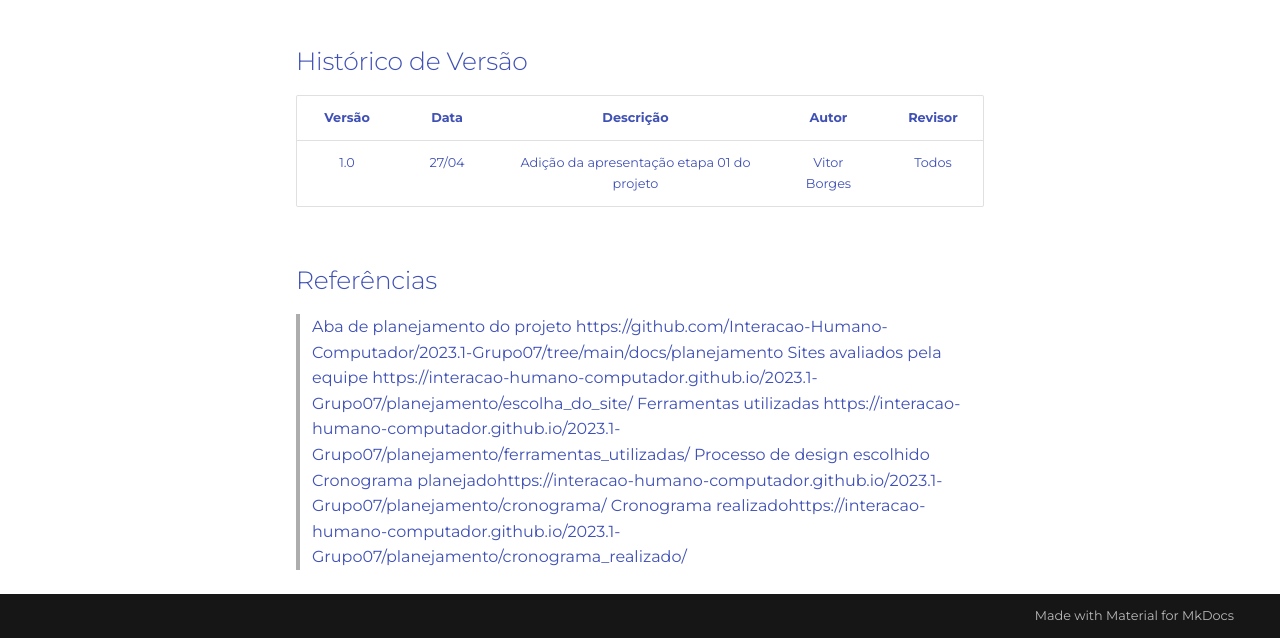
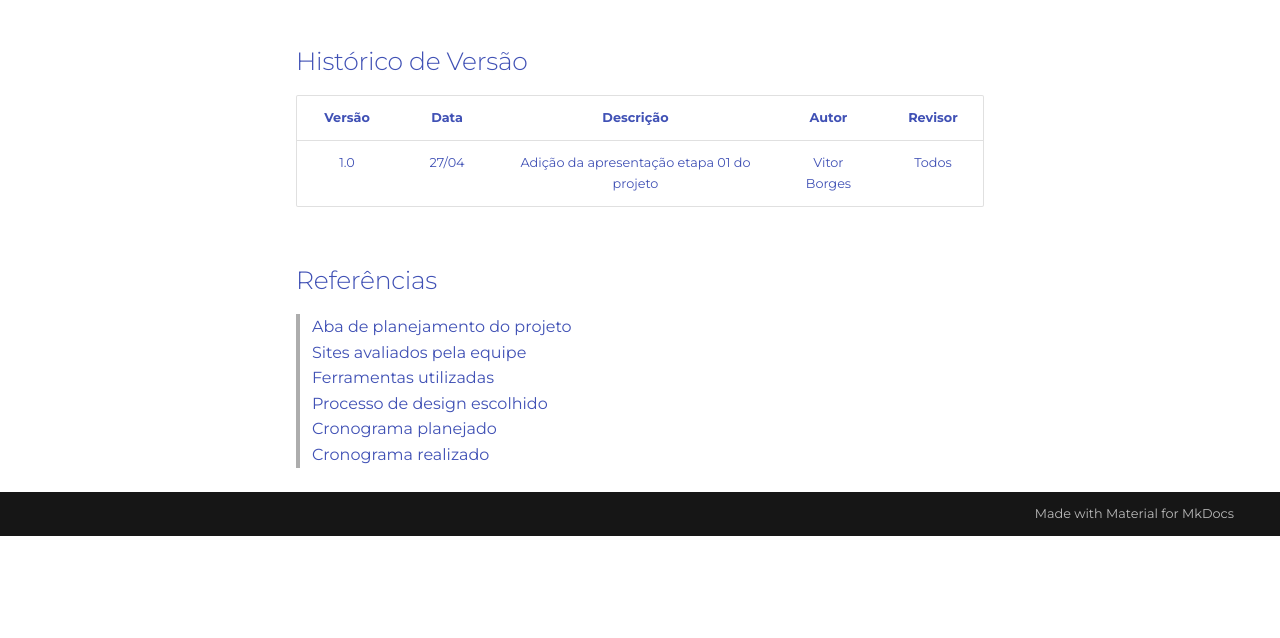
Before and after one commit to Interacao-Humano-Computador/2023.1-Agiel, an MkDocs documentation site: the page built from docs/apresentacoes/etapa-01.md, in a window 1280 px wide and 900 px high, scrolled down 695 px, cut to the strip 262-900 px from the top of the window. Built offline with MkDocs 1.6.1 and Material for MkDocs 9.7.7, drawn with Linux system fonts in a browser that asks for light colours; some web fonts are replaced; comment, search, counter and statistics services are not loaded; after the commit the page ends 1493 px from its top, so only the background shows below that.

Commit message:
fix: embed do video de apresentação

```diff
--- a/docs/apresentacoes/etapa-01.md
+++ b/docs/apresentacoes/etapa-01.md
@@ -15,7 +15,7 @@
 
 ## Video da apresentação
 
-<iframe width="560" height="315" src="https://www.youtube.com/watch?v=qOyrZM04N0k" frameborder="0" allow="accelerometer; autoplay; clipboard-write; encrypted-media; gyroscope; picture-in-picture" allowfullscreen></iframe>
+<iframe width="560" height="315" src="https://www.youtube.com/embed/qOyrZM04N0k" title="YouTube video player" frameborder="0" allow="accelerometer; autoplay; clipboard-write; encrypted-media; gyroscope; picture-in-picture; web-share" allowfullscreen></iframe>
 
 ## Histórico de Versão
 
@@ -24,9 +24,9 @@
 |  1.0   | 27/04 | Adição da apresentação etapa 01 do projeto | Vitor Borges | Todos|
 
 ## Referências
-> Aba de planejamento do projeto <a>https://github.com/Interacao-Humano-Computador/2023.1-Grupo07/tree/main/docs/planejamento<a>
-> Sites avaliados pela equipe <a>https://interacao-humano-computador.github.io/2023.1-Grupo07/planejamento/escolha_do_site/<a>
-> Ferramentas utilizadas <a>https://interacao-humano-computador.github.io/2023.1-Grupo07/planejamento/ferramentas_utilizadas/<a>
-> Processo de design escolhido
-> Cronograma planejado<a>https://interacao-humano-computador.github.io/2023.1-Grupo07/planejamento/cronograma/<a>
-> Cronograma realizado<a>https://interacao-humano-computador.github.io/2023.1-Grupo07/planejamento/cronograma_realizado/<a>
+> <a href="https://github.com/Interacao-Humano-Computador/2023.1-Grupo07/tree/main/docs/planejamento">Aba de planejamento do projeto<a><br>
+> <a href="https://interacao-humano-computador.github.io/2023.1-Grupo07/planejamento/escolha_do_site/">Sites avaliados pela equipe<a><br>
+> <a href="https://interacao-humano-computador.github.io/2023.1-Grupo07/planejamento/ferramentas_utilizadas/">Ferramentas utilizadas<a><br>
+> <a href="https://interacao-humano-computador.github.io/2023.1-Grupo07/planejamento/processo_design/">Processo de design escolhido<a><br>
+> <a href="https://interacao-humano-computador.github.io/2023.1-Grupo07/planejamento/cronograma/">Cronograma planejado<a><br>
+> <a href="https://interacao-humano-computador.github.io/2023.1-Grupo07/planejamento/cronograma_realizado/">Cronograma realizado<a>
```
